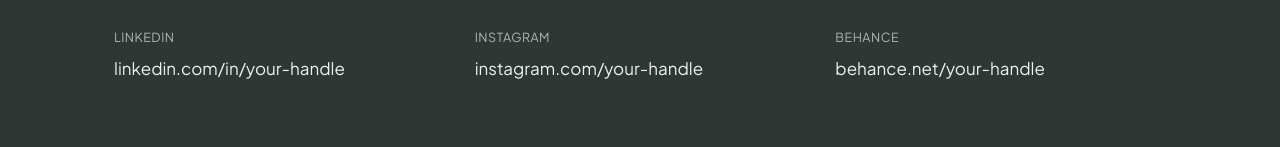
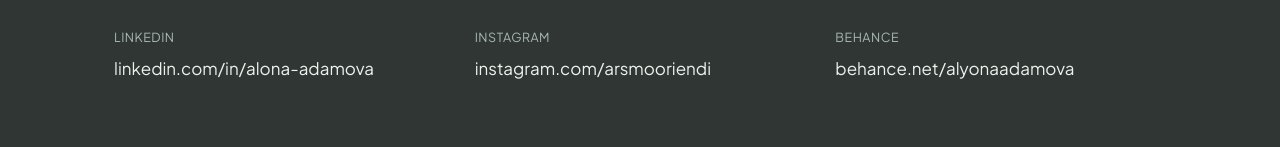
Before and after one commit to adamovaalyona75-cloud/my-portfolio, a plain HTML site: page contact.html in a window 1280 px wide. Shown: the part 456-603 px from the top of the page. Drawn offline with Linux system fonts and the light colour scheme.

Commit message:
додала реальні посилання на соцмережі

```diff
--- a/contact.html
+++ b/contact.html
@@ -51,15 +51,15 @@
     </div>
     <div>
       <div class="label">LinkedIn</div>
-      <a class="value" href="#" target="_blank">linkedin.com/in/your-handle</a>
+      <a class="value" href="https://www.linkedin.com/in/alona-adamova-12116031b/" target="_blank">linkedin.com/in/alona-adamova</a>
     </div>
     <div>
       <div class="label">Instagram</div>
-      <a class="value" href="#" target="_blank">instagram.com/your-handle</a>
+      <a class="value" href="https://www.instagram.com/arsmooriendi" target="_blank">instagram.com/arsmooriendi</a>
     </div>
     <div>
       <div class="label">Behance</div>
-      <a class="value" href="#" target="_blank">behance.net/your-handle</a>
+      <a class="value" href="https://www.behance.net/alyonaadamova" target="_blank">behance.net/alyonaadamova</a>
     </div>
   </div>
 </div>
```
Also changed, not shown: 1 other file.
